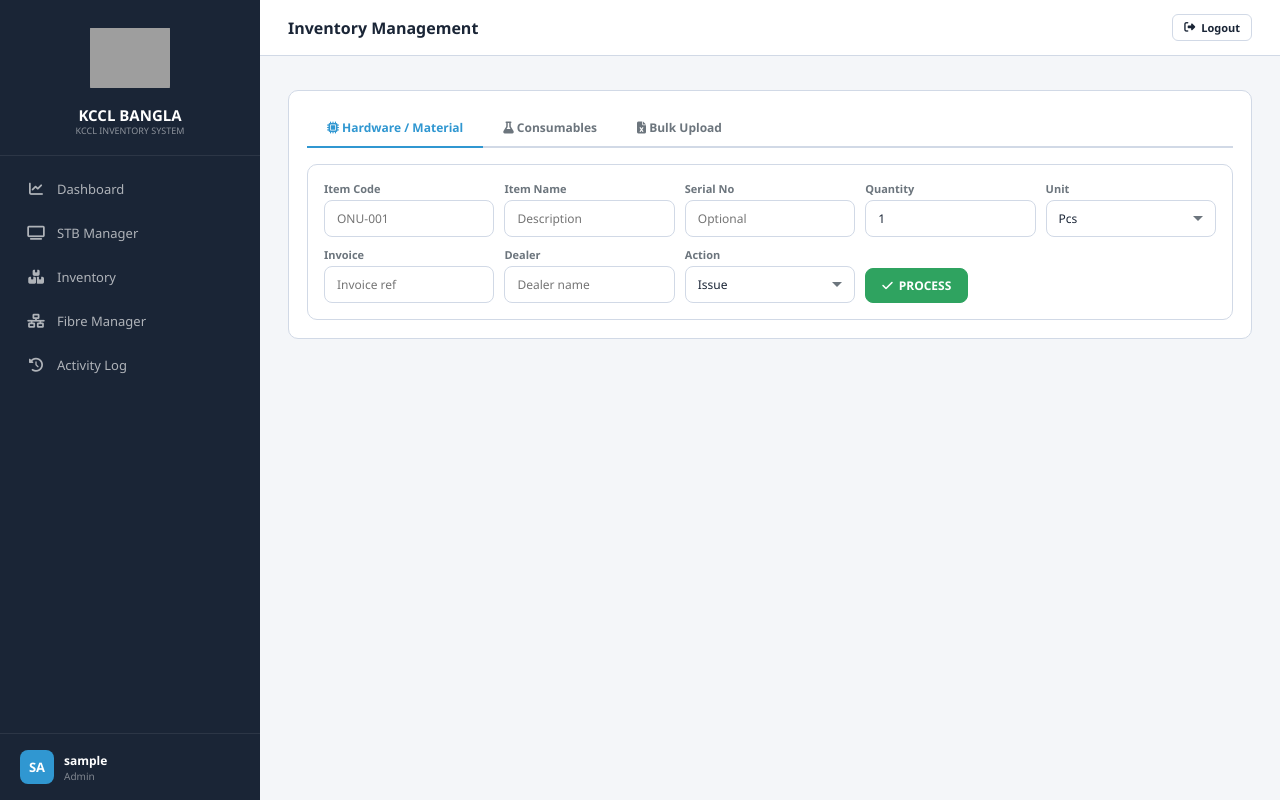
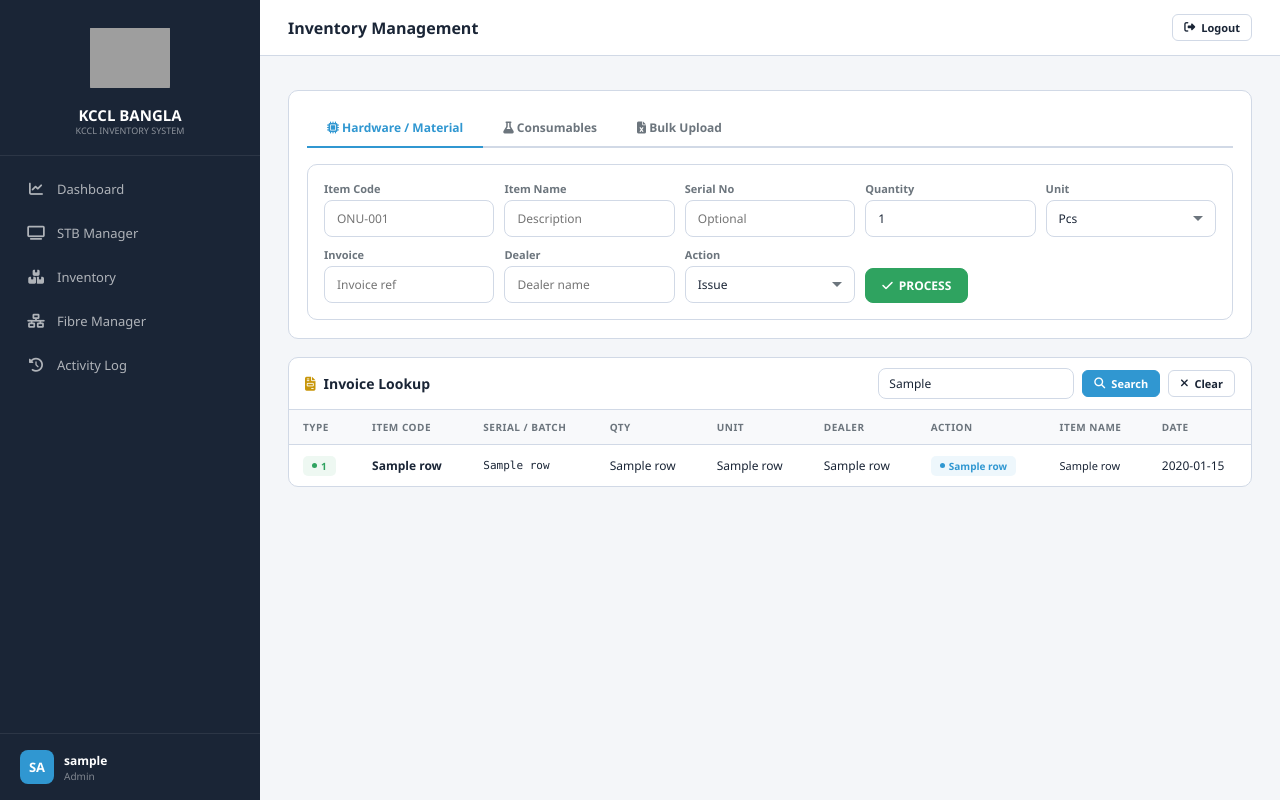
Before and after one commit to ANNU-2025/kccl-tracking-system, a Flask app: template templates/inventory.html in a window 1280 px wide. Run offline with Flask 3, Linux system fonts and the light colour scheme; the visitor is signed in with stand-in values (Sample User, id 1); the template is opened without the code that fills it: most values are stand-ins (such as "Sample title", 1, 10 or a date in 2020); some libraries are stand-ins or nearby versions; some web fonts are replaced; grey boxes are pictures that could not be loaded.

Commit message:
Update inventory.html

```diff
--- a/templates/inventory.html
+++ b/templates/inventory.html
@@ -47,30 +47,26 @@
             <div style="display:grid;grid-template-columns:1fr 1fr;gap:16px;margin-bottom:16px">
                 <div class="card" style="margin-bottom:0">
                     <div class="card-head" style="margin-bottom:10px"><div class="card-title"><i class="fas fa-cog" style="color:var(--blue)"></i> Upload Settings</div></div>
-                    <div class="fg">
-                        <label class="fl">Item Type</label>
+                    <div class="fg"><label class="fl">Item Type</label>
                         <select name="item_category" id="itemCategory" class="fs">
                             <option value="material">Material / Hardware</option>
                             <option value="consumable">Consumable</option>
                         </select>
                     </div>
-                    <div class="fg">
-                        <label class="fl">Action</label>
+                    <div class="fg"><label class="fl">Action</label>
                         <select name="bulk_action" class="fs">
                             <option value="add">Bulk Add New</option>
                             <option value="issue">Bulk Issue</option>
                             <option value="return">Bulk Return</option>
                         </select>
                     </div>
-                    <div class="fg">
-                        <label class="fl">Dealer (for Issue / Return)</label>
+                    <div class="fg"><label class="fl">Dealer (for Issue / Return)</label>
                         <input type="text" name="bulk_dealer" class="fi" placeholder="Dealer name">
                     </div>
                 </div>
                 <div class="card" style="margin-bottom:0">
                     <div class="card-head" style="margin-bottom:10px"><div class="card-title"><i class="fas fa-file-excel" style="color:var(--green)"></i> Excel File</div></div>
-                    <div class="fg">
-                        <label class="fl">Select File</label>
+                    <div class="fg"><label class="fl">Select File (.xlsx or .csv)</label>
                         <input type="file" name="bulk_file" accept=".csv,.xlsx" class="fi" style="padding:8px" required>
                     </div>
                     <div style="display:flex;gap:8px;margin-top:4px">
@@ -80,6 +76,34 @@
                 </div>
             </div>
         </form>
+
+        {% if bulk_failures %}
+        <div style="background:var(--red-bg);border:1px solid rgba(231,76,60,.2);border-radius:8px;padding:14px 18px;margin-top:4px">
+            <div style="font-size:12px;font-weight:700;color:var(--red);margin-bottom:8px;display:flex;align-items:center;gap:6px">
+                <i class="fas fa-triangle-exclamation"></i> {{ bulk_failures|length }} Failed Entries
+            </div>
+            <div style="overflow-x:auto">
+                <table style="width:100%;border-collapse:collapse">
+                    <thead><tr>
+                        <th style="padding:6px 10px;text-align:left;font-size:10px;color:var(--grey);background:rgba(231,76,60,.06);border-bottom:1px solid rgba(231,76,60,.15)">Row#</th>
+                        <th style="padding:6px 10px;text-align:left;font-size:10px;color:var(--grey);background:rgba(231,76,60,.06);border-bottom:1px solid rgba(231,76,60,.15)">Item Code</th>
+                        <th style="padding:6px 10px;text-align:left;font-size:10px;color:var(--grey);background:rgba(231,76,60,.06);border-bottom:1px solid rgba(231,76,60,.15)">Item Name</th>
+                        <th style="padding:6px 10px;text-align:left;font-size:10px;color:var(--grey);background:rgba(231,76,60,.06);border-bottom:1px solid rgba(231,76,60,.15)">Error Reason</th>
+                    </tr></thead>
+                    <tbody>
+                    {% for f in bulk_failures %}
+                    <tr>
+                        <td style="padding:6px 10px;font-size:11px;font-weight:600;color:var(--red)">{{ f.row }}</td>
+                        <td style="padding:6px 10px;font-size:11px;font-family:Consolas,monospace">{{ f.code or '—' }}</td>
+                        <td style="padding:6px 10px;font-size:11px">{{ f.name or '—' }}</td>
+                        <td style="padding:6px 10px;font-size:11px;color:var(--red)">{{ f.error }}</td>
+                    </tr>
+                    {% endfor %}
+                    </tbody>
+                </table>
+            </div>
+        </div>
+        {% endif %}
     </div>
 </div>
 
@@ -91,4 +115,32 @@ function lookup(code,input){if(!code){input.style.background='#fff';return}input
 if(mc&&mn){mc.addEventListener('blur',function(){lookup(this.value.trim().toUpperCase(),mn)})}
 if(cc&&cn){cc.addEventListener('blur',function(){lookup(this.value.trim().toUpperCase(),cn)})}})();
 </script>
+
+<div class="tw">
+    <div class="tw-bar">
+        <div class="card-title"><i class="fas fa-file-invoice" style="color:#C8960A"></i> Invoice Lookup</div>
+        <div style="flex:1"></div>
+        <form method="GET" action="{{ url_for('inventory') }}" style="display:flex;gap:8px;align-items:center">
+            <input type="text" name="inv_search" class="fi" style="max-width:260px;padding:6px 10px" placeholder="Enter invoice number..." value="{{ inv_search }}">
+            <button type="submit" class="btn btn-blue btn-sm"><i class="fas fa-search"></i> Search</button>
+            {% if inv_search %}<a href="{{ url_for('inventory') }}" class="btn btn-outline btn-sm"><i class="fas fa-xmark"></i> Clear</a>{% endif %}
+        </form>
+    </div>
+    {% if inv_search %}
+        {% if inv_results %}
+        <div class="tw-hscroll"><table>
+            <thead><tr><th>Type</th><th>Item Code</th><th>Serial / Batch</th><th>Qty</th><th>Unit</th><th>Dealer</th><th>Action</th><th>Item Name</th><th>Date</th></tr></thead>
+            <tbody>{% for row in inv_results %}<tr>
+                <td>{% if row[0]=='Material' %}<span class="bg bg-blue"><span class="bd"></span>{{ row[0] }}</span>{% else %}<span class="bg bg-green"><span class="bd"></span>{{ row[0] }}</span>{% endif %}</td>
+                <td style="font-weight:600">{{ row[1] }}</td>
+                <td style="font-family:Consolas,monospace;font-size:11px">{{ row[2] or '—' }}</td>
+                <td>{{ row[3] }}</td><td>{{ row[4] }}</td><td>{{ row[5] or '—' }}</td>
+                <td>{% if row[6]=='Add New' %}<span class="bg bg-green"><span class="bd"></span>{{ row[6] }}</span>{% elif row[6]=='Issue' %}<span class="bg bg-yellow"><span class="bd"></span>{{ row[6] }}</span>{% else %}<span class="bg bg-blue"><span class="bd"></span>{{ row[6] }}</span>{% endif %}</td>
+                <td style="font-size:11px">{{ row[7] or '—' }}</td>
+                <td>{{ row[8].strftime('%d-%b-%Y %H:%M') if row[8] else '—' }}</td>
+            </tr>{% endfor %}</tbody>
+        </table></div>
+        {% else %}<div class="empty"><i class="fas fa-file-circle-xmark"></i><h3>No Records Found</h3><p>No records found for invoice <strong>{{ inv_search }}</strong></p></div>{% endif %}
+    {% else %}<div class="empty"><i class="fas fa-file-invoice"></i><h3>Search for Invoices</h3><p>Enter an invoice number to see all transactions</p></div>{% endif %}
+</div>
 {% endblock %}
```
